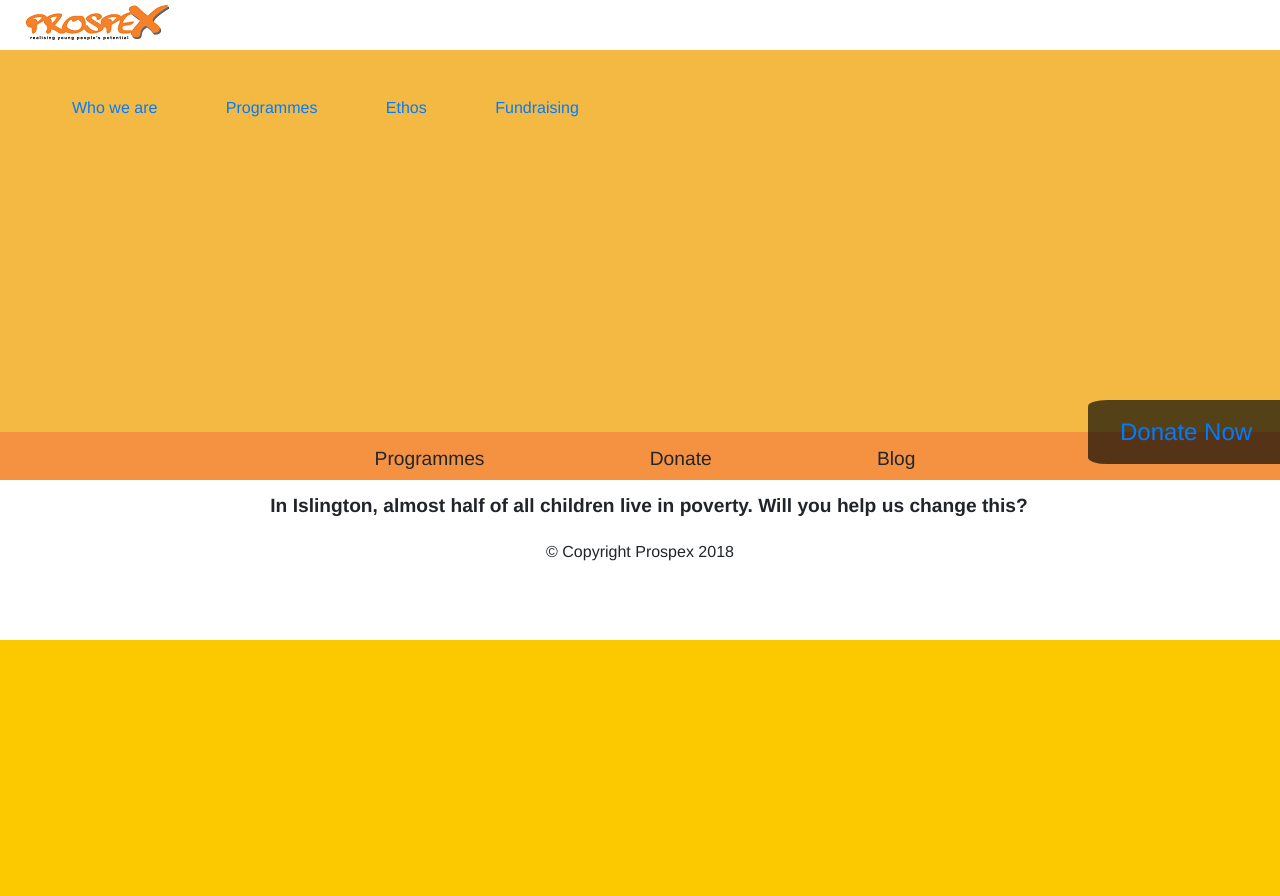
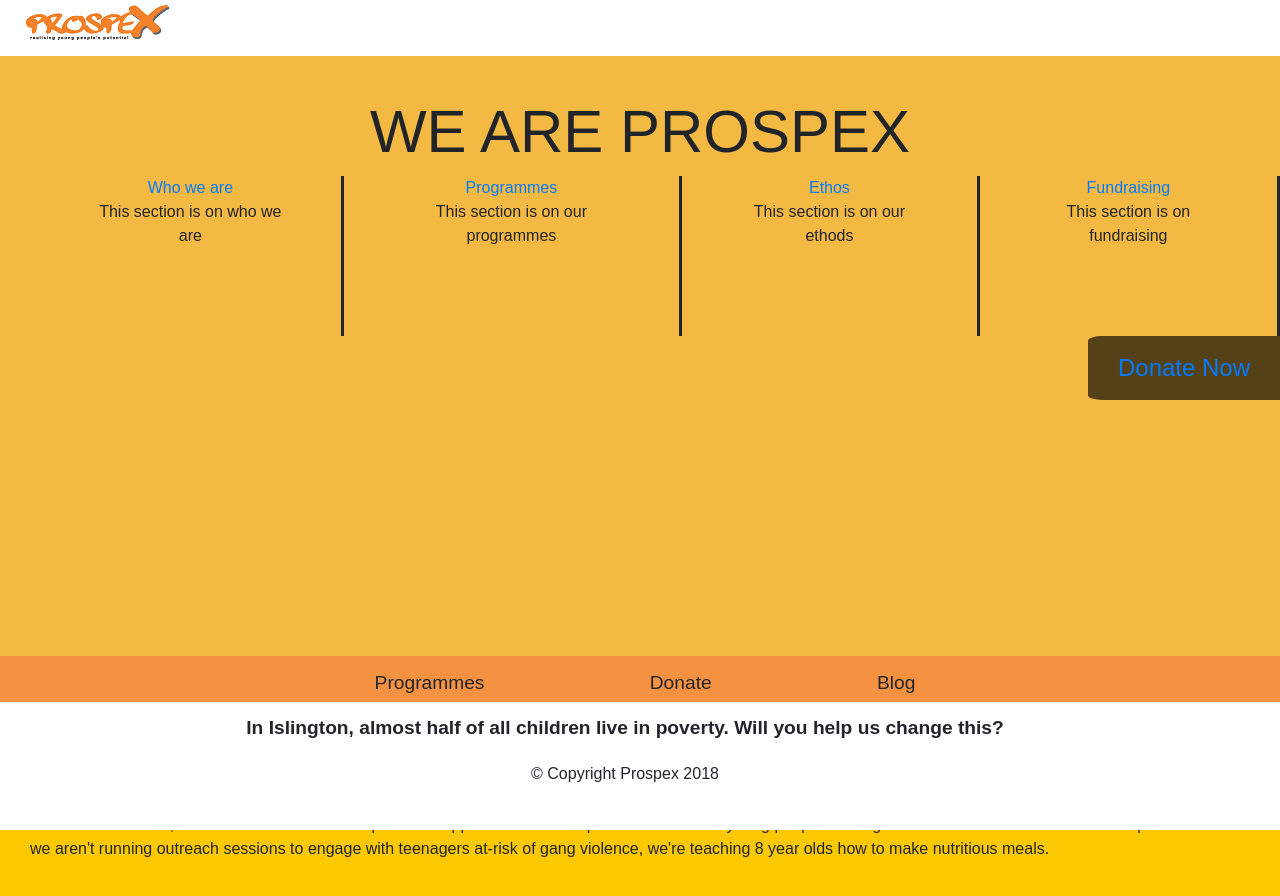
Before and after one commit to adaapp/prospex-website, a plain HTML site: page index.html in a window 1280 px wide. Shown: the top 896 px of the page. Drawn offline with nearby package versions, Linux system fonts and the light colour scheme.

Commit message:
Signed-off-by: hkamara <hassan.kamara@ada.ac.uk>

```diff
--- a/index.html
+++ b/index.html
@@ -3,7 +3,7 @@
   <head>
     <meta charset="utf-8">
     <title> Prospex </title>
-    <meta name=“viewport” content=“width=device-width, initial-scale=1”>
+    <meta name="viewport" content="width=device-width, initial-scale=1">
     <Link rel="stylesheet" href="https://stackpath.bootstrapcdn.com/bootstrap/4.1.3/css/bootstrap.min.css" integrity="sha384-MCw98/SFnGE8fJT3GXwEOngsV7Zt27NXFoaoApmYm81iuXoPkFOJwJ8ERdknLPMO" crossorigin="anonymous">
     <Link a href="prospex.css" rel="stylesheet" type="text/css">
   </head>
@@ -12,19 +12,27 @@
       <img src="prospex.png">
     </section>
 
-    <section class="flex-container" id="section-nav">
+    <section id="section-nav">
+    <h1> WE ARE PROSPEX </h1>
       <ul>
         <li> <a href="#who-we-are"> Who we are </a>
+          <p> This section is on who we are </p>
         </li>
-        <li> <a href="#programmes"> Programmes </a></li>
-        <li> <a href="#ethos"> Ethos </a></li>
-        <li> <a href="#fundraising"> Fundraising </a> </li>
+        <li> <a href="#programmes"> Programmes </a>
+          <p> This section is on our programmes </p>
+        </li>
+        <li> <a href="#ethos"> Ethos </a>
+          <p> This section is on our ethods </p>
+        </li>
+        <li> <a href="#fundraising"> Fundraising </a>
+          <p> This section is on fundraising </p>
+        </li>
       </ul>
     </section>
 
     <div class="donate-widget">
       <a href="#fundraising" title="Donate to Prospex now"> Donate Now </a>
-</div>
+    </div>
 
 <section id="bottom-nav">
   <ul>
--- a/prospex.css
+++ b/prospex.css
@@ -1,136 +1,41 @@
-a{
-style: none;
-}
+html{zoom:100%}
 
-h2{
-  padding-top: 55px;
-}
+a{style: none;}
 
-body{
-background-color: #f4b942;
-font-family: Helvetica;
-margin: 0px;
-padding: 0px;
-border: 0px;
-}
+h2{padding-top: 55px;}
 
-section{
-height: calc(100vh - 0.2rem );
-width: auto;
-padding-right: 30px;
-}
+body{background-color: #f4b942;font-family: Arial ;margin: 0px;padding: 0px;border: 0px;}
 
-#logo-nav{
-background-color: white;
-top: 0px;
-left: 0px;
-position: fixed;
-width: 100%;
-height: 50px;
-padding-left: 1rem;
-}
+section{height: calc(100vh - 0.2rem );width: 100%;padding-right: 30px;}
 
-.donate-widget{
-margin: 0;
-border: 0;
-padding: 0;
-top: 50%;
-right: 0;
-background-color: rgba(0,0,0,.65);
-height: 4rem;
-width: 12rem;
-position: fixed;
-display: inline;
-border-top-left-radius: 10%;
-border-bottom-left-radius: 10%;
-}
+#logo-nav{background-color: white;top: 0px;left: 0px;position: fixed;width: 100%;height: 3.5rem;padding-left: 1rem;}
 
-.donate-widget a{
-font-size: 1.5rem;
-line-height: 4rem;
-padding-left: 2rem;
-}
+.donate-widget{top: calc(50% - 4rem);right: 0;background-color: rgba(0,0,0,.65);height: 4rem;width: 12rem;position: fixed;display: inline;border-radius: 7.5% 0 0 7.5%;text-align: center;vertical-align: center;}
 
-#logo-nav{
-align-items: center;
-}
+.donate-widget a{font-size: 1.5rem;line-height: 4rem;}
 
-.flex-container{
-display: flex;
-flex-wrap: wrap;
-}
+#section-nav{margin-top: 6rem;height: calc(100vh - 7rem - 8rem);width: 100%;text-align: center; padding-right: 0px;}
 
-#section-nav{
-margin-top: 6rem;
-height: 21rem;
-  text-align: center;
-}
+#section-nav h1{font-size: 60px;}
 
-#section-nav ul{
-  list-style: none;
+#section-nav ul{list-style: none; text-align: center; display: flex; height: 10rem;}
 
-}
+#section-nav li{display: inline;  padding-right: 3rem; padding-left: 3rem; border-right: solid;}
 
-#section-nav li{
-  display: inline;
-  padding: 2rem;
-}
+#bottom-nav{height: 3.5rem;padding-top: 0.8rem;background-color: #f49242;}
 
-#bottom-nav{
-height: 50px;
-padding-top: 0.8rem;
-background-color: #f49242;
-}
+ #bottom-nav ul{  list-style: none; text-align: center;}
 
- #bottom-nav ul{
-  list-style: none;
-  padding: none;
-  text-align: center;
-}
+ #bottom-nav li{font-size: 1.2rem;  padding-left: 5rem;  padding-right: 5rem; text-align: center; display: inline;}
 
- #bottom-nav li{
-  display: inline;
-  font-size: 1.2rem;
-  padding-left: 5rem;
-  padding-right: 5rem;
-}
+#who-we-are{background-color: rgb(252, 200, 0);padding-left: 30px;}
 
-#who-we-are{
-background-color: rgb(252, 200, 0);
-padding-left: 30px;
-}
+#programmes{background-color: rgb(252, 189, 0);padding-left: 30px;}
 
-#programmes{
-background-color: rgb(252, 189, 0);
-padding-left: 30px;
-}
+#ethos{background-color: rgb(252, 177, 0);padding-left: 30px;}
 
-#ethos{
-background-color: rgb(252, 177, 0);
-padding-left: 30px;
-}
+#fundraising{background-color: rgb(252, 154, 0);padding-left: 30px;}
 
-#fundraising{
-background-color: rgb(252, 154, 0);
-padding-left: 30px;
-}
+#footer{  height: 8rem;  width: 100%; background-color: white;  margin: 0px;  border: 0px;  position: fixed;  display: inline-block;  vertical-align: bottom;  top: calc(100vh - 6.1rem);  text-align: center;}
 
-#footer{
-  height: 10rem;
-  width: 100%;
-  background-color: white;
-  margin: 0px;
-  padding-left: 30px;
-  border: 0px;
-  position: fixed;
-  top: 480px;
-  text-align: center;
-}
-
-#footer p{
-  padding: .75rem;
-  padding-left: 30px;
-  line-height: 1rem;
-  padding-top: 1.1rem;
-  font-size: 1.2rem;
-}
+#footer p{  padding: .75rem;  line-height: 1rem;  padding-top: 1.1rem;  font-size: 1.2rem;}
```
